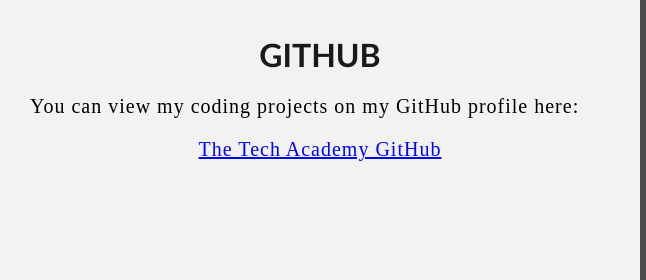
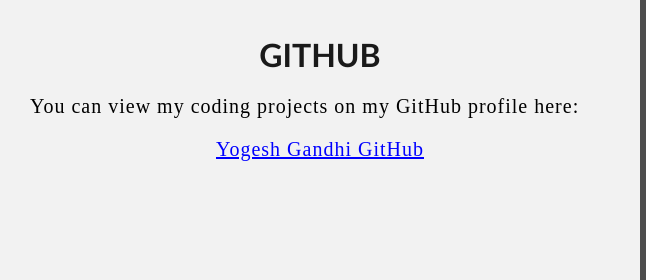
Before and after one commit to tenchamp31/tenchamp31.github.io, a plain HTML site: page index.html in a window 1280 px wide. Shown: the part 1094-1374 px from the top of the page, 0-646 px from the left. Drawn offline with Linux system fonts and the light colour scheme.

Commit message:
Update index.html

```diff
--- a/index.html
+++ b/index.html
@@ -67,7 +67,7 @@
 		<div class="Column_1"> <!-- Left column -->
 			<h1>GitHub</h1>
 				<p>You can view my coding projects on my GitHub profile here:<br>
-				<center><a href="https://github.com/tenchamp31" target="_blank">The Tech Academy GitHub</a></center></p>
+				<center><a href="https://github.com/tenchamp31" target="_blank">Yogesh Gandhi GitHub</a></center></p>
 		</div>
 
 		<div class="Column_2"> <!-- Right column -->
```
